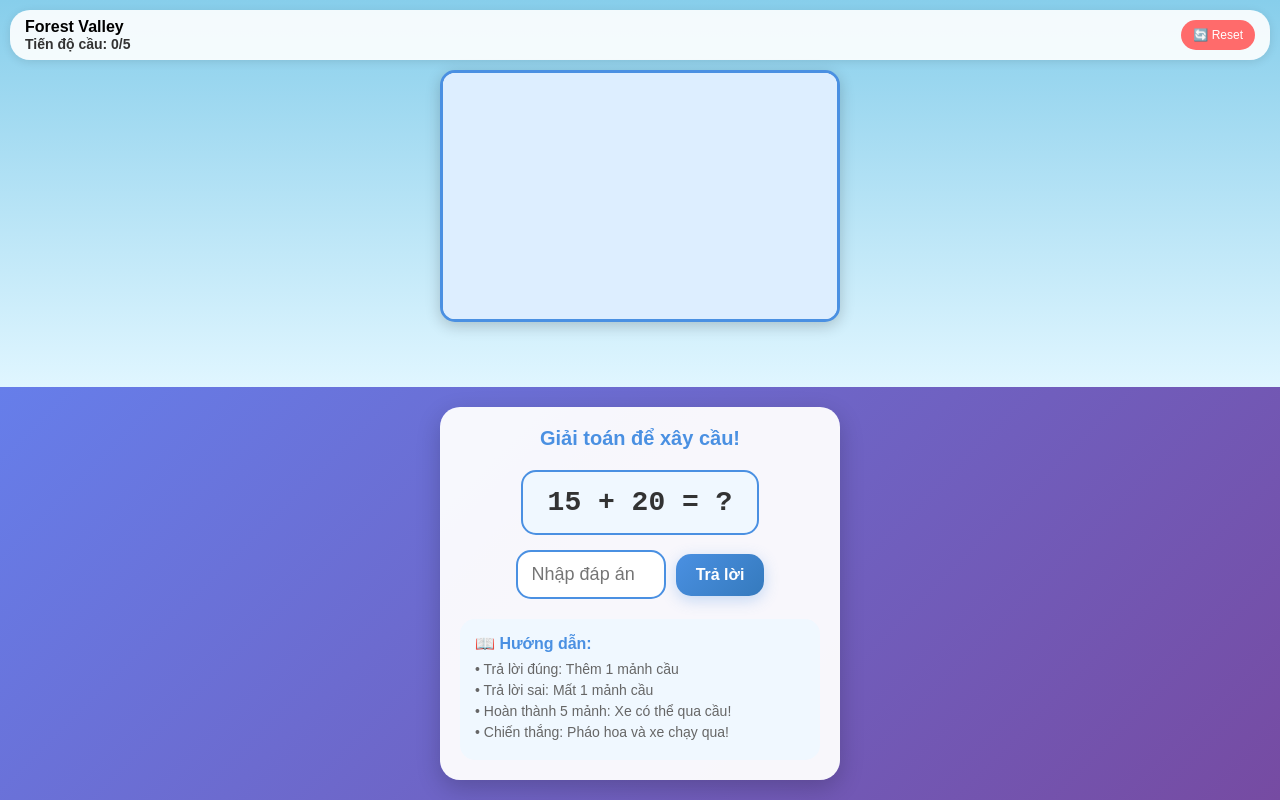
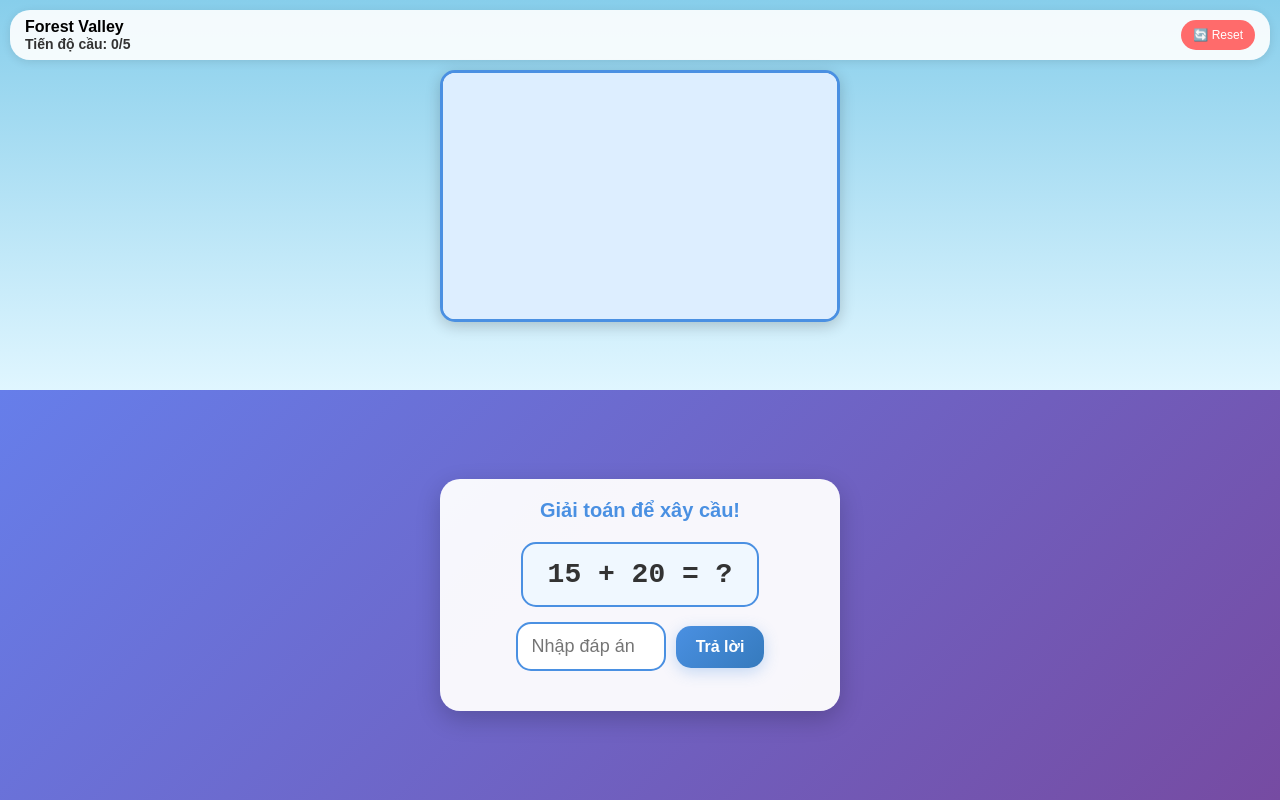
Before and after one commit to buitiencong/tihoctoan, a plain HTML site: page index.html in a window 1280 px wide. Drawn offline with Linux system fonts and the light colour scheme.

Commit message:
Add files via upload

```diff
--- a/index.html
+++ b/index.html
@@ -47,15 +47,7 @@
             <div class="next-theme-preview" id="next-theme-preview"></div>
           </div>
 
-          <div class="instructions">
-            <p>📖 Hướng dẫn:</p>
-            <ul>
-              <li>• Trả lời đúng: Thêm 1 mảnh cầu</li>
-              <li>• Trả lời sai: Mất 1 mảnh cầu</li>
-              <li>• Hoàn thành 5 mảnh: Xe có thể qua cầu!</li>
-              <li>• Chiến thắng: Pháo hoa và xe chạy qua!</li>
-            </ul>
-          </div>
+
         </div>
       </div>
     </div>
--- a/style.css
+++ b/style.css
@@ -276,28 +276,6 @@ body {
   transform: translateY(0);
 }
 
-.instructions {
-  background: #F0F8FF;
-  border-radius: 15px;
-  padding: 15px;
-  text-align: left;
-}
-
-.instructions p {
-  font-weight: bold;
-  color: #4A90E2;
-  margin-bottom: 8px;
-}
-
-.instructions ul {
-  list-style: none;
-  color: #666;
-}
-
-.instructions li {
-  margin: 5px 0;
-  font-size: 14px;
-}
 
 /* Responsive design */
 @media (max-width: 480px) {
```
